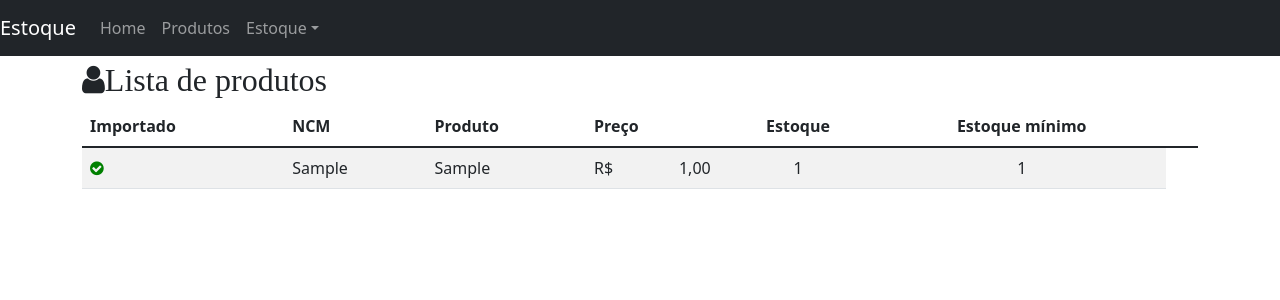
After one commit to vaguinaldo/controle_estoque, a Django app: page /produto/ in a window 1280 px wide. The commit adds this page. Shown: the top 300 px of the page. Run offline with Django 4.2, Linux system fonts and the light colour scheme; tables that the repository leaves empty hold one stand-in row (values such as "Sample post"); some libraries are stand-ins or nearby versions.

Commit message:
criação lista de produtos

```diff
--- a/core/templates/base.html
+++ b/core/templates/base.html
@@ -13,7 +13,11 @@
     <link href="https://cdn.jsdelivr.net/npm/bootstrap@5.1.3/dist/css/bootstrap.min.css" rel="stylesheet" integrity="sha384-1BmE4kWBq78iYhFldvKuhfTAU6auU8tT94WrHftjDbrCEXSU1oBoqyl2QvZ6jIW3" crossorigin="anonymous">
     <!-- Font-awesome -->
     <link rel="stylesheet" href="https://stackpath.bootstrapcdn.com/font-awesome/4.7.0/css/font-awesome.min.css">
-
+    <style>
+      body {
+      margin-top: 60px;
+      }
+    </style>
     {% block css %}
     {% endblock css %}
 
--- /dev/null
+++ b/produto/templates/produto_list.html
@@ -0,0 +1,56 @@
+{% extends "base.html" %}
+
+
+{% block css %}
+    <style>
+        .ok {
+        color: green;
+        }
+        .no {
+        color: red;
+        }
+    </style>
+{% endblock css %}
+{% block content %}
+<div class="page-header">
+    <h2><i class="fa fa-user">Lista de produtos</i></h2>
+    {%if object_list%}
+    <table class="table table-striped">
+        <thead>
+        <tr>
+            <th>Importado</th>
+            <th>NCM</th>
+            <th>Produto</th>
+            <th>Preço</th>
+            <th class="text-center">Estoque</th>
+            <th class="text-center">Estoque mínimo</th>
+            <th></th>
+        </tr>
+        </thead>
+        <tbody>
+        {%for object in object_list%}
+        <tr>
+            <td>
+                {% if object.importado %}
+                <i class="fa fa-check-circle ok"></i>
+                {%else%}
+                <i class="fa fa-minus-circle no"></i>
+                {%endif%}
+            </td>
+            <td>{{ object.ncm }}</td>
+            <td>{{ object.produto }}</td>
+            <td>R$ <span class="pull-right"> {{ object.preco }}</span></td>
+            <td class="text-center">{{ object.estoque }}</td>
+            <td class="text-center">{{ object.estoque_minimo }}</td>
+
+        </tr>
+        {%endfor%}
+        </tbody>
+    </table>
+    {% else %}
+        <p class="alert alert-warning">Sem itens na lista.</p>
+    {% endif %}
+
+</div>
+
+{% endblock content %}
--- a/produto/urls.py
+++ b/produto/urls.py
@@ -1 +1,9 @@
 from django.urls import path
+from produto import views as v
+
+app_name = 'produto'
+
+urlpatterns = [
+    path('', v.produto_list, name='produto_list'),
+
+]
--- a/produto/views.py
+++ b/produto/views.py
@@ -1 +1,9 @@
 from django.shortcuts import render
+from .models import Produto
+
+
+def produto_list(request):
+    template_name = 'produto_list.html'
+    objects = Produto.objects.all()
+    context = {'object_list': objects}
+    return render(request, template_name, context)
--- a/projeto/urls.py
+++ b/projeto/urls.py
@@ -19,6 +19,6 @@ from django.urls import path, include
 urlpatterns = [
     path('admin/', admin.site.urls),
     path('', include('core.urls')),
-    #path('produto/', include('produto.urls')),
+    path('produto/', include('produto.urls')),
     #path('estoque/', include('estoque.urls')),
 ]
```
